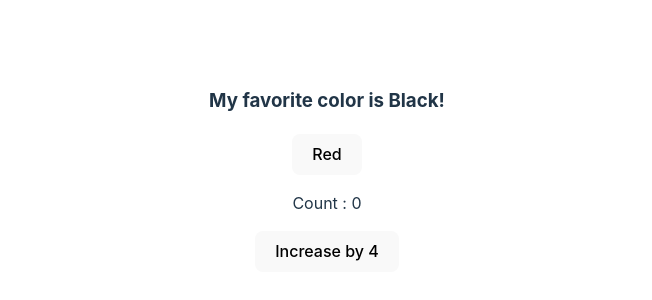
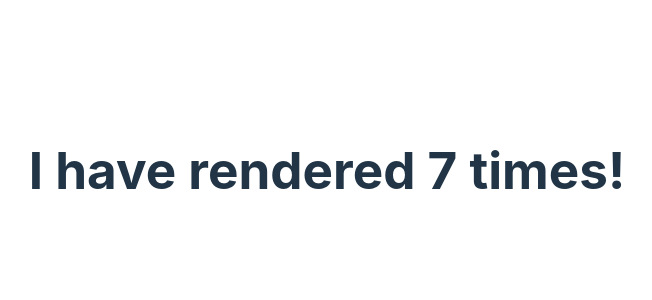
Before and after one commit to Vannalasai/react-hooks, a React (Vite) app: page / in a window 1280 px wide. Shown: the part 230-530 px from the top of the page, without its empty margins (313-965 px from the left). Built offline with nearby package versions, Linux system fonts and the light colour scheme.

Commit message:
second commit

```diff
--- a/src/App.jsx
+++ b/src/App.jsx
@@ -1,11 +1,13 @@
 import UseState from './components/useState'
+import UseEffect from './components/useEffect'
 import './App.css'
 
 function App() {
 
   return (
     <>
-      <UseState />
+      {/* <UseState /> */}
+      <UseEffect />
     </>
   )
 }
--- a/src/components/useEffect.jsx
+++ b/src/components/useEffect.jsx
@@ -0,0 +1,20 @@
+import { useState , useEffect } from "react";
+
+function UseEffect() {
+
+  const [count, setCount] = useState(0);
+
+  useEffect(() => {
+    setTimeout(() => {
+      setCount(count + 1);
+    },1000)
+  })
+
+  return(
+    <>
+      <h1>I have rendered {count} times!</h1>
+    </>
+  )
+}
+
+export default UseEffect;
--- a/src/components/useState.jsx
+++ b/src/components/useState.jsx
@@ -14,12 +14,19 @@ function UseState() {
       setIsFirstName(!isFirstName)
     }
 
+    const increaseCountValue = () => {
+      setCount(count => count + 1)
+      setCount(count => count + 1)
+      setCount(count => count + 1)
+      setCount(count => count + 1)
+    }
+
     return(
       <>
         <h3>My favorite color is {name}!</h3>
         <button onClick={changeName}>{name === "Black" ? "Red" : "Black"}</button>
         <p>Count : {count}</p>
-        <button onClick={() => setCount(count + 4)}>Increase by 4</button>
+        <button onClick={increaseCountValue}>Increase by 4</button>
       </>
     )
 }
```
